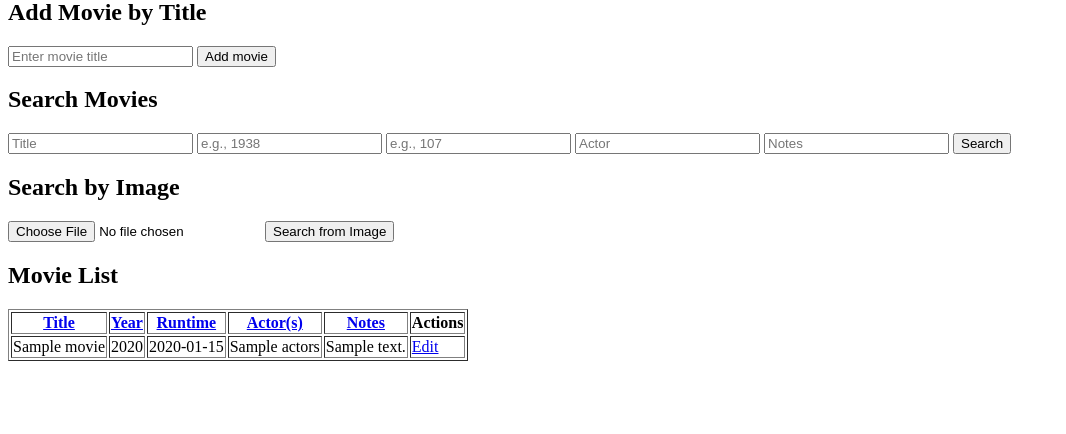
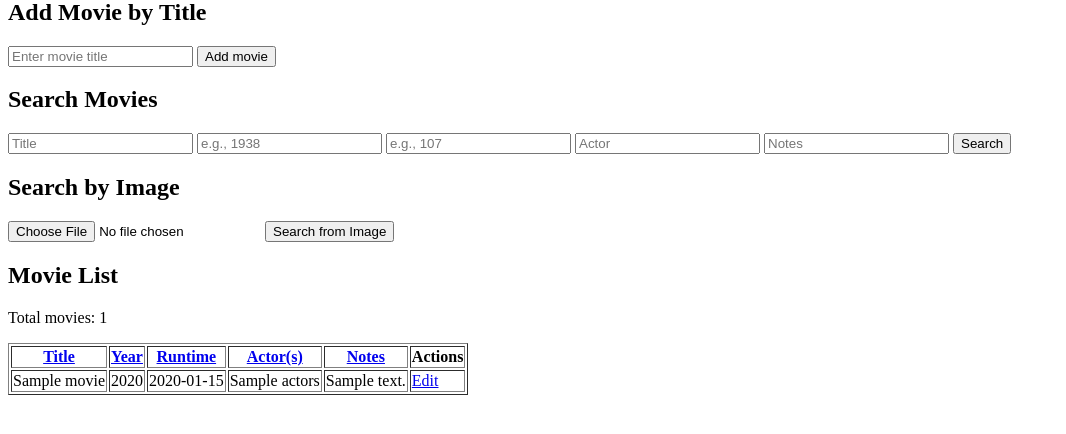
Before and after one commit to stephenwunrow/movie-database, a Flask app: template templates/index.html in a window 1280 px wide. Shown: the part 273-707 px from the top of the page, without its empty margins (0-1066 px from the left). Run offline with Flask 3, Linux system fonts and the light colour scheme; the template is opened without the code that fills it: most values are stand-ins (such as "Sample title", 1, 10 or a date in 2020).

Commit message:
fixing searching and adding count

```diff
--- a/app.py
+++ b/app.py
@@ -74,6 +74,10 @@
 
     titles_text = response.text.strip()
     titles = [line.strip() for line in titles_text.split('\n') if line.strip()]
+    for title in titles:
+        title = strip_punctuation(title.lower())
+        title = re.sub('’', '\'', title)
+        title = re.sub('  ', ' ', title)
     if titles:
         flash(f"Gemini extracted {len(titles)} title(s): " + ", ".join(titles), "info")
     else:
@@ -94,6 +98,7 @@
     }
 
     response = requests.get(url, params=params)
+    print(url, params)
     if response.status_code != 200:
         print("Error:", response.status_code)
         return []
@@ -108,7 +113,8 @@
 
     for movie in results:
         movie_title = movie.get("title", "")
-        movie_title_clean = strip_punctuation(movie_title.lower())
+        movie_title_clean = strip_punctuation(movie_title.lower().strip())
+        movie_title_clean = re.sub('  ', ' ', movie_title_clean)
         year = movie.get("release_date", "").split("-")[0]
 
         # Match exact title or partial match containing search term
@@ -199,10 +205,13 @@
     if 'search_results' in session:
         movies = json.loads(session['search_results'])  # load filtered movies
         searched = True
+
     else:
         download_tsv_from_gdrive()
         movies = load_tsv()
         searched = False
+    count = len(movies)
+    print(count)
 
     if sort_by:
         if sort_by == 'title':
@@ -216,7 +225,7 @@
         elif sort_by == 'notes':
             movies.sort(key=lambda g: g['Notes'].lower() if g['Notes'] else '')
 
-    return render_template('index.html', movies=movies, searched=searched, sort_by=sort_by)
+    return render_template('index.html', movies=movies, searched=searched, sort_by=sort_by, count=count)
 
 
 @app.route('/upload-image', methods=['POST'])
@@ -288,7 +297,34 @@
     current_title = pending_titles[0]
 
     if request.method == 'POST':
+        action = request.form.get('action')
         selected_movie_id = request.form.get('selected_movie_id')
+
+        if action == 'reject':
+            # Skip this title entirely
+            pending_titles.pop(0)
+            session['pending_titles'] = pending_titles
+            session['selected_movies'] = selected_movies
+            session.modified = True
+
+            if pending_titles:
+                return redirect(url_for('process_next_title'))
+            else:
+                # Same end-of-queue behavior as before
+                pending_movies = []
+                for movie_id in selected_movies:
+                    details = get_tmdb_movie_details(movie_id)
+                    if details:
+                        pending_movies.append({
+                            'original_title': details['Title'],
+                            'matches': [details]
+                        })
+                session['pending_movies'] = pending_movies
+                session.pop('pending_titles', None)
+                session.modified = True
+
+                return redirect(url_for('confirm_add_all'))
+
         if not selected_movie_id:
             flash("Please select a movie to add.", "error")
             # We'll re-render page below
@@ -391,7 +427,7 @@
     session.pop('pending_movies', None)
 
     title = request.form.get('title')
-    title = re.sub('’', '\'', title)
+    title = re.sub('(’|‘)', '\'', title)
     if not title:
         flash("Please enter a movie title", "error")
         return redirect(url_for('index'))
@@ -402,6 +438,8 @@
         return redirect(url_for('index'))
 
     # Search BGG for multiple matches
+    title = strip_punctuation(title.lower())
+    title = title.strip()
     matches = search_tmdb_movies(title)
     if not matches:
         flash(f"No matches found for '{title}' on TMDb.", "error")
@@ -467,11 +505,11 @@
         sort_by = request.args.get('sort') or None
 
         # Get all search fields, default empty strings
-        title = request.form.get('title', '').lower()
-        year = request.form.get('year', '').lower()
-        runtime = request.form.get('runtime', '')
-        actors = request.form.get('actors', '').lower()
-        notes = request.form.get('notes', '').lower()
+        title = request.form.get('title', '').lower().strip()
+        year = request.form.get('year', '').lower().strip()
+        runtime = request.form.get('runtime', '').strip()
+        actors = request.form.get('actors', '').lower().strip()
+        notes = request.form.get('notes', '').lower().strip()
 
         def matches(movie):
             if title and title not in movie['Title'].lower():
@@ -502,7 +540,9 @@
         # Store filtered results in session for consistency
         session['search_results'] = json.dumps(filtered)
 
-        return render_template('index.html', movies=filtered, sort_by=sort_by, searched=True)
+        count = len(filtered)
+
+        return render_template('index.html', movies=filtered, sort_by=sort_by, searched=True, count=count)
 
     # GET request shows all movies
     sort_by = request.args.get('sort')
@@ -515,7 +555,9 @@
     if sort_by:
         movies = sort_movies(movies, sort_by)
 
-    return render_template('index.html', movies=movies, sort_by=sort_by, searched=searched)
+    count = len(movies)
+
+    return render_template('index.html', movies=movies, sort_by=sort_by, searched=searched, count=count)
 
 @app.route('/edit/<title>', methods=['GET', 'POST'])
 def edit(title):
--- a/templates/index.html
+++ b/templates/index.html
@@ -124,6 +124,11 @@
   {% if searched %}
     <p><a href="{{ url_for('clear') }}"><button type="button">Return to Full List</button></a></p>
   {% endif %}
+  {% if searched %}
+    <p>Matching result{{ 's' if count != 1 else '' }}: {{ count }}</p>
+  {% else %}
+    <p>Total movies: {{ count }}</p>
+  {% endif %}
   <table border="1">
     <tr>
       <th><a href="{{ url_for('index', sort='title') }}">Title{% if sort_by == 'title' %} ▲{% endif %}</a></th>
```
